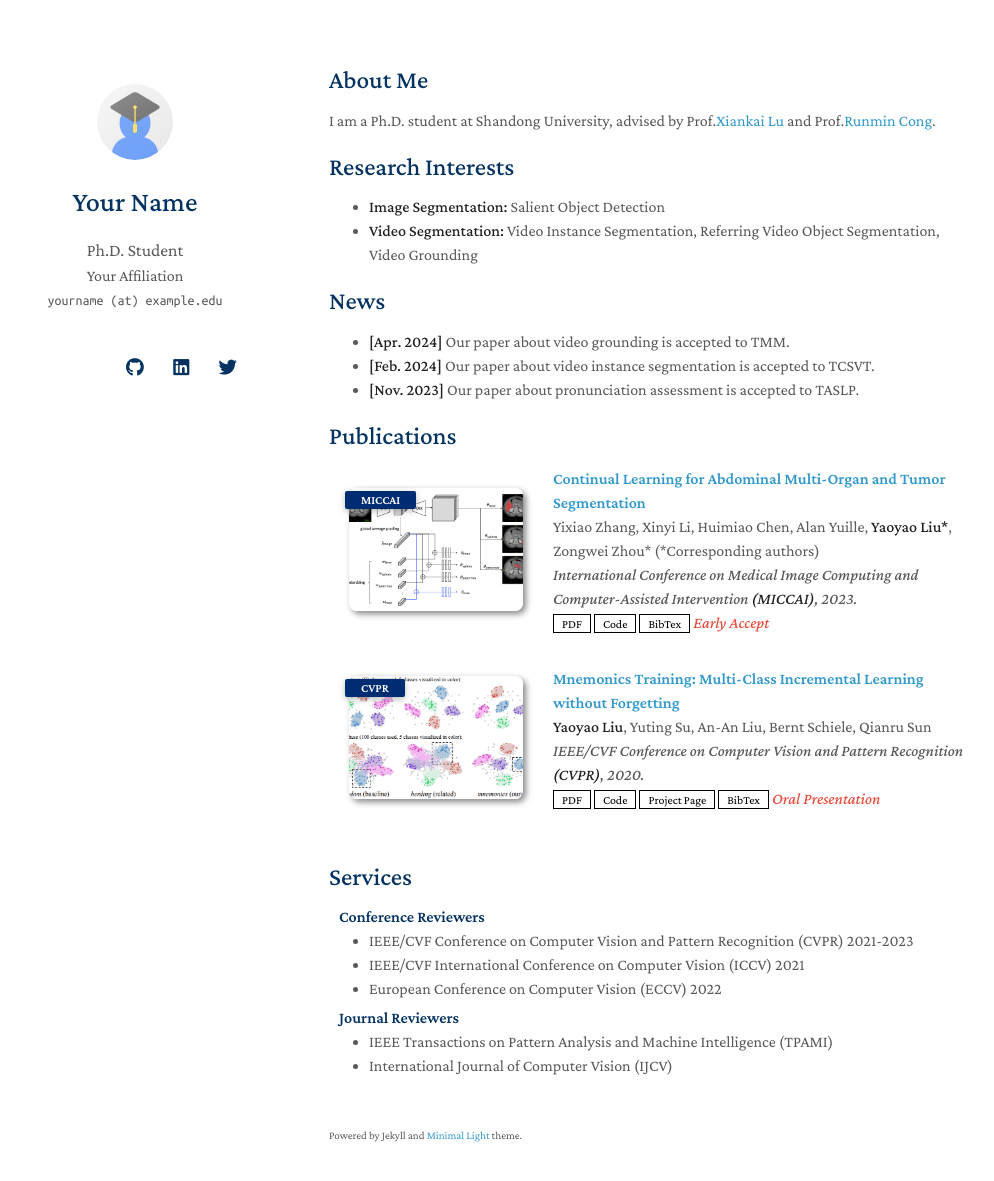
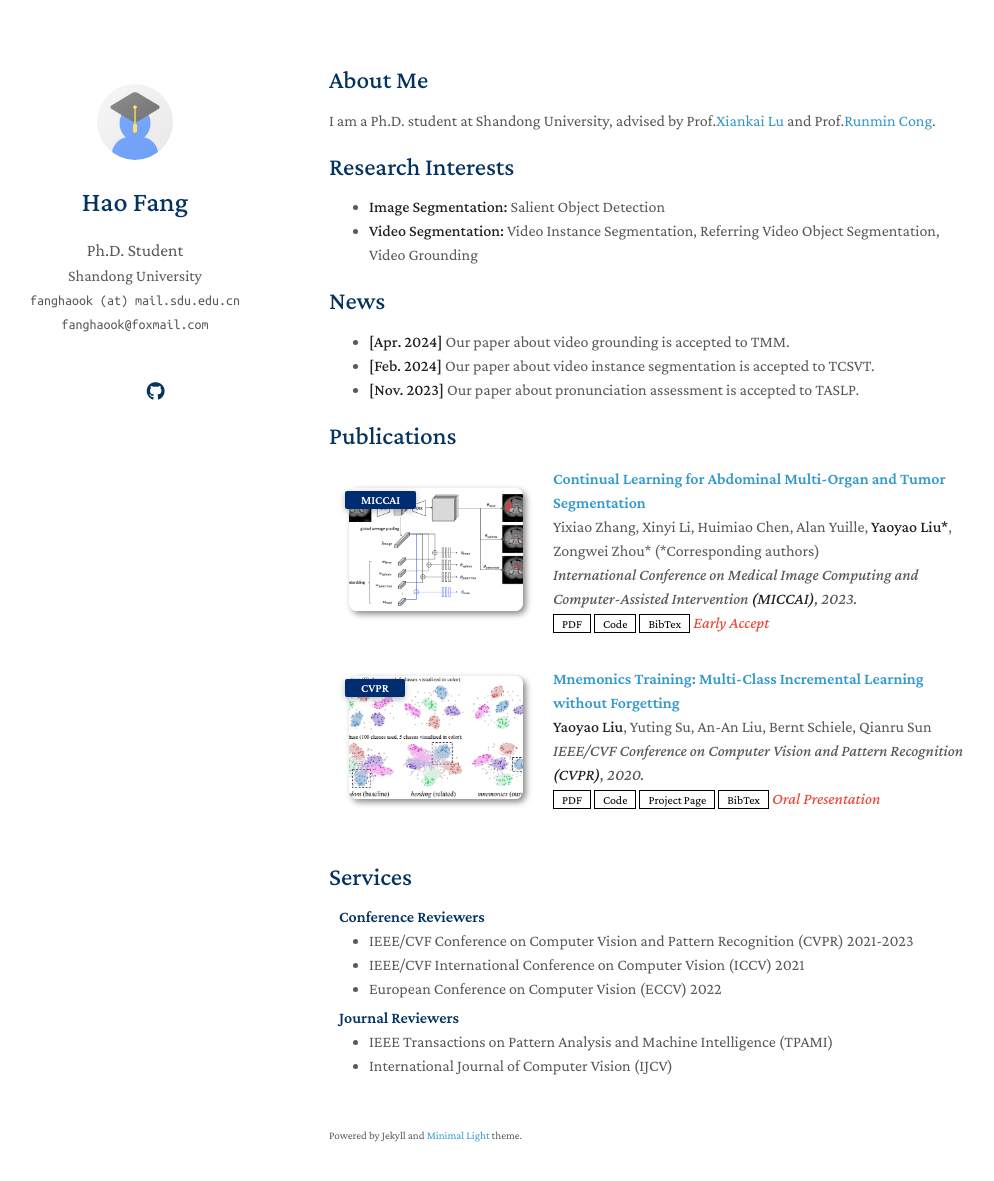
Before and after one commit to fanghaook/fanghaook.github.io, a Jekyll site: the page built from index.md, in a window 1280 px wide and 1216 px high. Shown: the top 1181 px of the window, without its empty margins (141-1135 px from the left). Built offline with Jekyll 4.4.1, drawn with Linux system fonts in a browser that asks for light colours; nearby versions of some CDN libraries; a style sheet for code colours, icons or effects is not loaded; our own code applies the rules of GitHub Pages for plain Markdown files; part of the change alters nothing that is shown.

Commit message:
Update _config.yml

```diff
--- a/_config.yml
+++ b/_config.yml
@@ -1,8 +1,8 @@
 # Basic Information
-title: Your Name
+title: Hao Fang
 position: Ph.D. Student
-affiliation: Your Affiliation
-email: yourname (at) example.edu
+affiliation: Shandong University
+email: fanghaook (at) mail.sdu.edu.cn fanghaook@foxmail.com
 
 # Search Engine Optimization (SEO)
 # The following information is used to improve the website traffic from search engines, e.g., Google.
@@ -12,11 +12,14 @@ canonical: https://minimal-light-theme.yliu.me/
 
 # Links
 # If you don't need one of them, you may delete the corresponding line.
-google_scholar: https://scholar.google.com/
-cv_link: assets/files/curriculum_vitae.pdf
-github_link: https://github.com/
-linkedin: https://www.linkedin.com/
-twitter: https://twitter.com/
+github_link: https://github.com/fanghaook
+google_scholar: https://scholar.google.cz/citations?user=PA0RVvgAAAAJ
+orcid: https://orcid.org/0000-0002-8846-8294
+dblp: https://dblp.uni-trier.de/pid/256/8991.html
+semantic_scholar: https://www.semanticscholar.org/author/Hao-Fang/2268225243
+# cv_link: assets/files/curriculum_vitae.pdf
+# linkedin: https://www.linkedin.com/
+# twitter: https://twitter.com/
 
 # Images (e.g., your profile picture and your website's favicon)
 # "favicon" and "favicon_dark" are used for the light and dark modes, respectively.
```
